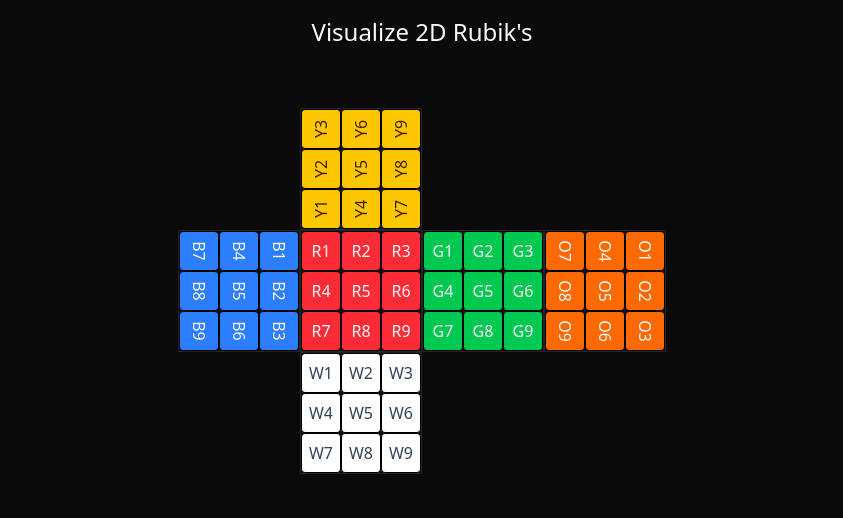
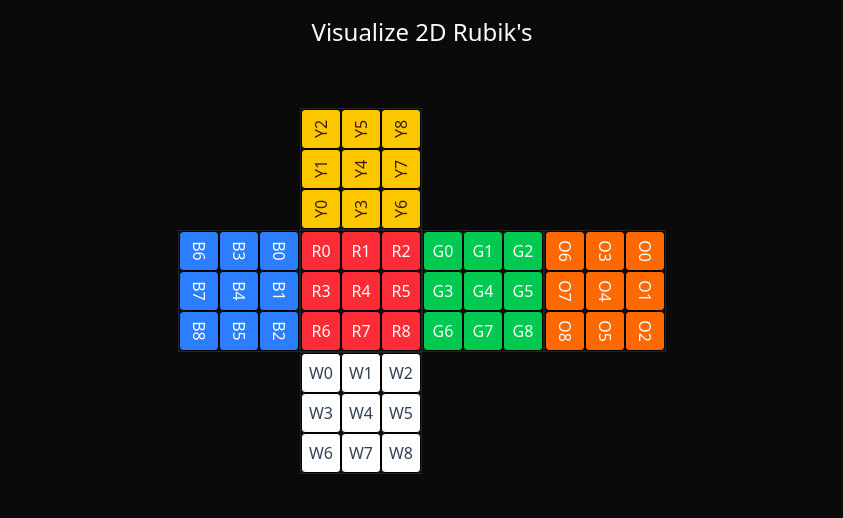
Before and after one commit to Davidaprilio/rubiks, a React (Vite) app: page / in a window 1280 px wide. Shown: the top 518 px of the page, without its empty margins (218-1061 px from the left). Built offline with nearby package versions, Linux system fonts and the light colour scheme.

Commit message:
make cubeState to facelet and binding to pieces and face class

```diff
--- /dev/null
+++ b/src/classes/models/face.ts
@@ -0,0 +1,92 @@
+import { CubeFace, mapCubeFaceByIndex, type FaceIndex, type KeyColors } from "@/consts/cube";
+import { Facelet } from "./facelet";
+import type { Rubiks } from "../rubiks";
+import { Piece } from "./piece";
+
+export class Face {
+    private _center: Facelet | null = null;
+    constructor(
+        readonly rubiks: Rubiks,
+        readonly index: FaceIndex,
+        readonly facelets: Facelet[] = [],
+    ) {}
+
+    get center() {
+        return this._center;
+    }
+
+    make() {
+        // set center is facelet odd
+        if (this.facelets.length % 2 === 1) {
+            this._center = this.facelets[Math.floor(this.facelets.length / 2)];
+        }
+
+        const indexCorners = this.getIndexCorners()
+        const colors = mapCubeFaceByIndex[this.index].adjacent!
+        const adjacents = this.rubiks.getFaceIndexAdjacent(this.index, [6,7,8])
+
+        const getFacelet = (faceI: number, i: number) => this.rubiks.facelets[CubeFace[colors[faceI]].faceIndex!][i]
+        const createCornerPiece = (fI: number, shiftI: number, popI: number) => {
+            const corner = new Piece();
+            corner.addFacelet(this.facelets[indexCorners[fI]]);
+            corner.addFacelet(getFacelet(shiftI, adjacents[shiftI]!.shift()!));
+            corner.addFacelet(getFacelet(popI, adjacents[popI]!.pop()!));
+            this.rubiks.addPieces(corner);
+        }
+        createCornerPiece(0, 0, 3) // TL
+        createCornerPiece(1, 1, 0) // TR
+        createCornerPiece(2, 3, 2) // BL
+        createCornerPiece(3, 2, 1) // BR
+
+        // create edges
+        const edges = this.getIndexEdges();
+        const createEdgesPiece = (index: number) => {
+            let indexs = edges[index]
+            if (index == 1 || index == 3) indexs = indexs.reverse();
+            indexs.forEach((i) => {
+                const edge = new Piece();
+                edge.addFacelet(this.facelets[i]);
+                edge.addFacelet(getFacelet(index, adjacents[index]!.shift()!));
+                this.rubiks.addPieces(edge);
+            });
+        }
+        createEdgesPiece(0); // top
+        createEdgesPiece(1); // right
+        createEdgesPiece(2); // bottom
+        createEdgesPiece(3); // left
+    }
+
+    addFacelet(color: KeyColors) {
+        const facelet = new Facelet(this.facelets.length.toString(), color);
+        facelet.face = this;
+        this.pushFacelet(facelet);
+        return facelet;
+    }
+
+    pushFacelet(facelet: Facelet) {
+        this.facelets.push(facelet);
+    }
+
+    toArray(): Facelet[] {
+        return [...this.facelets];
+    }
+
+    getIndexCorners(): [number, number, number, number] {
+        const size = this.rubiks.size;
+        return [0, (size-1), (size*size-size), (size*size-1)]
+    }
+
+    getIndexEdges(): [number[], number[], number[], number[]] {
+        const size = this.rubiks.size;
+        return [
+            [...Array(size-2).keys()].map(i => i+1), // top
+            [...Array(size-2).keys()].map(i => (size*(i+1))+size-1), // right
+            [...Array(size-2).keys()].map(i => (size*(size-1))+i+1), // bottom
+            [...Array(size-2).keys()].map(i => (size*(i+1))), // left
+        ]
+    }
+
+    [Symbol.iterator](): Iterator<Facelet> {
+        return this.facelets[Symbol.iterator]();
+    }
+}
--- /dev/null
+++ b/src/classes/models/facelet.ts
@@ -0,0 +1,43 @@
+import type { KeyColors } from "@/consts/cube";
+import type { Piece } from "./piece";
+import type { Face } from "./face";
+
+export type FaceletType = "corner" | "edge";
+
+export class Facelet {
+    private _piece: Piece | null = null;
+    private _face: Face | null = null;
+
+    constructor(
+        readonly id: string,
+        readonly color: KeyColors,
+    ) {}
+
+    get piece(): Piece | null {
+        return this._piece;
+    }
+
+    set piece(piece: Piece) {
+        this.setPiece(piece);
+    }
+
+    setPiece(piece: Piece) {
+        this._piece = piece;
+        piece.addFacelet(this);
+    }
+
+    get face(): Face | null {
+        return this._face;
+    }
+
+    set face(face: Face) {
+        if (this._face) {
+            throw new Error("Facelet already has a face");
+        }
+        this._face = face;
+    }
+
+    toString(): string {
+        return `${this.color}${this.id}`;
+    }
+}
--- /dev/null
+++ b/src/classes/models/piece.ts
@@ -0,0 +1,63 @@
+import type { Facelet } from "./facelet";
+
+export type PieceType = "corner" | "edge" | "center";
+const pieceLengthTypeMap: { [key: number]: PieceType } = {
+    1: "corner",
+    2: "edge",
+    3: "center"
+};
+
+export class Piece {
+    private facelets: Facelet[] = [];
+    private type: PieceType | null = null;
+    private _hash: string = '';
+
+    get hash(): string {
+        return this._hash;
+    }
+
+    private setHash() {
+        this._hash = this.facelets.sort((a, b) => a.toString().localeCompare(b.toString())).join("-");
+    }
+
+    constructor() {}
+
+    addFacelet(facelet: Facelet) {
+        if (this.facelets.length > 3) {
+            throw new Error("Cannot add more than 3 facelets to a piece.");
+        }
+        if (this.facelets.includes(facelet)) {
+            return false;
+        }
+        this.facelets.push(facelet);
+        if (facelet.piece === null) {
+            facelet.piece = this;
+        }
+        this.setHash();
+        return true;
+    }
+
+    getFacelets() {
+        return this.facelets;
+    }
+
+    getType(): PieceType {
+        return pieceLengthTypeMap[this.facelets.length];
+    }
+
+    setType() {
+        this.type = this.getType();
+    }
+
+    isCorner(): boolean {
+        return this.type === "corner";
+    }
+
+    isEdge(): boolean {
+        return this.type === "edge";
+    }
+
+    isCenter(): boolean {
+        return this.type === "center";
+    }
+}
--- a/src/classes/rubiks.ts
+++ b/src/classes/rubiks.ts
@@ -1,33 +1,68 @@
 import { CubeFace, mapCubeFaceByIndex, mapCubeFaceByName } from "@/consts/cube";
-import type { Colors, CubeFaceType, FaceIndex, FullRubiksNotation, KeyColors, KeyCubeFace, Notation, NotationLower } from "@/consts/cube";
+import type { Colors, CubeFaceType, FaceIndex, FullRubiksNotation, KeyCubeFace, Notation, NotationLower } from "@/consts/cube";
 import { getArrMatrixIndex, rotateMatrix } from "@/lib/utils";
+import { Face } from "./models/face";
+import type { Piece } from "./models/piece";
+import { Facelet } from "./models/facelet";
+const adjacentIndexMap = ['U', 'R', 'D', 'L'] as const;
 
 export class Rubiks {
     readonly debug;
-    private readonly size = 3;
-    private cubeState: KeyColors[][] = [];
+    readonly size = 3;
+    public facelets: Facelet[][] = [];
+    public faces: Face[] = [];
+    public pieces: Piece[] = [];
 
     constructor(options?: { debug?: boolean }) {
-        this.cubeState = Array.from({ length: 6 }, () => Array(this.size * this.size).fill(''));
         this.debug = options?.debug ?? false;
     }
 
     makeCubeState() {
-        this.cubeState = []
+        this.facelets = []
+        this.faces = []
         for (const key in CubeFace) {
             const face = CubeFace[key as Colors];
             if (face.faceIndex === null) continue; // Skip the base face
             // this.cubeState[face.faceIndex] = Array(9).fill(CubeFace[key as Colors].code)
-            this.cubeState[face.faceIndex] = Array.from({ length: this.size * this.size }, (_, k) => CubeFace[key as Colors].code + (k + 1)) as KeyColors[];
+            const faceInstance = new Face(this, face.faceIndex);
+            this.facelets[face.faceIndex] = Array.from({ length: this.size * this.size }, () => {
+                return faceInstance.addFacelet(face.code);
+            });
+            this.faces.push(faceInstance);
         }
-        return this.cubeState;
+
+        for (const face of this.faces) {
+            face.make();
+        }
+        return this.facelets;
+    }
+
+    getPiece(facelet: Facelet): Piece | undefined;
+    getPiece(piece: Piece|string): Piece | undefined;
+    getPiece(arg: Facelet | Piece | string): Piece | undefined {
+        return this.pieces.find(p => {
+            if (arg instanceof Facelet) {
+                return p.hash.includes(arg.toString())
+            };
+            if (typeof arg === "string") return p.hash === arg;
+            return p === arg;
+        });
+    }
+
+    addPieces(piece: Piece) {
+        if (this.pieces.some(p => p.hash === piece.hash)) return;
+        this.pieces.push(piece);
+    }
+
+    getFaceletAtFace(faceIndex: number) {
+        return this.facelets[faceIndex];
     }
 
     getState() {
-        if (this.cubeState.length === 0) {
+        if (this.facelets.length === 0) {
             this.makeCubeState();
         }
-        return JSON.parse(JSON.stringify(this.cubeState)) as KeyColors[][];
+        return this.facelets.map(face => face.map(facelet => facelet.toString()));
     }
 
     getAdjacentFaces(faceIndex: number): [KeyCubeFace, KeyCubeFace, KeyCubeFace, KeyCubeFace] | null {
@@ -65,7 +100,7 @@ export class Rubiks {
         }
         const selectedColor = adjacentFaces[sideToIndexMap[side]]
         const selectedFace = CubeFace[selectedColor]
-        const facePieces = this.cubeState[selectedFace.faceIndex!];
+        const facePieces = this.facelets[selectedFace.faceIndex!];
         let indexReflect = Array.from({ length: facePieces.length }, (_, i) => i);
 
         // centerFaceIndex genap U & R = clockwise | L & D = double-clockwise
@@ -89,6 +124,26 @@ export class Rubiks {
 
         const mappedPickPieceIndex = pickPieceIndex.map(index => indexReflectMap[index]);
         return mappedPickPieceIndex;
+    }
+
+    getFaceIndexAdjacent(index: FaceIndex, pick: number[]): (number[]|null)[] {
+        const adjacentFaces = this.getAdjacentFaces(index);
+        if (!adjacentFaces) return [];
+        return adjacentFaces.map((_, i) => {
+            return this.getPieceOfAdjacentFace(index, this.getIndexAdjacentCode(i)!, pick)!;
+        });
+    }
+
+    getIndexAdjacentCode(index: number): Exclude<Notation, 'B' | 'F'> | null {
+        return adjacentIndexMap[index] || null;
+    }
+
+    getFace(index: FaceIndex): Face | null {
+        return this.faces[index] || null;
+    }
+
+    getFaceByColor(color: KeyCubeFace): Face | null {
+        return this.getFace(CubeFace[color].faceIndex!);
     }
 
     /**
@@ -122,7 +177,7 @@ export class Rubiks {
      * Turns the Rubik's cube face based on the notation.
      */
     turnNotation(notation: Notation | NotationLower, clockwise: boolean = true) {
-        if (this.cubeState.length === 0) this.makeCubeState();
+        if (this.facelets.length === 0) this.makeCubeState();
 
         switch (notation) {
             case 'U':
@@ -155,7 +210,7 @@ export class Rubiks {
     }
 
     rotateFace(faceIndex: number, clockwise: boolean = true, withMiddle: boolean = true) {
-        this.cubeState[faceIndex] = rotateMatrix(this.cubeState[faceIndex], this.size, clockwise);
+        this.facelets[faceIndex] = rotateMatrix(this.facelets[faceIndex], this.size, clockwise);
         this.pivotFace(faceIndex, clockwise);
         if (withMiddle) {
             this.pivotFace(faceIndex, clockwise, 1);
@@ -183,7 +238,7 @@ export class Rubiks {
         // side faces rotation
         const adjacent = this.getAdjacentFaces(faceIndex);
         if (adjacent) {
-            let tmpPieces: [number, KeyColors][] = [];
+            let tmpPieces: [number, Facelet][] = [];
             if (!clockwise) {
                 adjacent.reverse();
                 adjacent.unshift(adjacent.pop()!); // Move last to first
@@ -210,7 +265,7 @@ export class Rubiks {
                 if (index === 0) {
                     const lastAdjacent = 3
                     const lastFaceIndex = CubeFace[arrAdjacent[3]].faceIndex!
-                    tmpPieces = getArrMatrixIndex(this.cubeState[lastFaceIndex], dirMove(lastAdjacent), this.size, matrixIndex);
+                    tmpPieces = getArrMatrixIndex(this.facelets[lastFaceIndex], dirMove(lastAdjacent), this.size, matrixIndex);
                     this.logger.log('initial tmpPieces:', tmpPieces, {
                         lastAdjacent,
                         color: arrAdjacent[lastAdjacent],
@@ -218,7 +273,7 @@ export class Rubiks {
                     });
                 }
                 const sideFaceIndex = CubeFace[adjacentFaceName].faceIndex!
-                const safePieces = getArrMatrixIndex(this.cubeState[sideFaceIndex], dirMove(index), this.size, matrixIndex);
+                const safePieces = getArrMatrixIndex(this.facelets[sideFaceIndex], dirMove(index), this.size, matrixIndex);
                 this.logger.log('safePieces:', safePieces);
                 if (clockwise && (index === 0 || index === 2)) {
                     tmpPieces.reverse();
@@ -228,7 +283,7 @@ export class Rubiks {
                     tmpPieces.reverse();
                 }
                 tmpPieces.forEach(([, color], i) => {
-                    this.cubeState[sideFaceIndex][safePieces[i][0]] = color;
+                    this.facelets[sideFaceIndex][safePieces[i][0]] = color;
                 });
                 tmpPieces = safePieces;
             });
@@ -238,13 +293,13 @@ export class Rubiks {
     }
 
     printState() {
-        if (this.cubeState.length === 0) {
+        if (this.facelets.length === 0) {
             this.makeCubeState();
         }
         console.log('Current Cube State:');
         let faceStatePosition = '';
-        for (let i = 0; i < this.cubeState.length; i++) {
-            faceStatePosition += `${i} ${mapCubeFaceByIndex[i].code[0]}: ${this.cubeState[i].join(' ')}\n`;
+        for (let i = 0; i < this.facelets.length; i++) {
+            faceStatePosition += `${i} ${mapCubeFaceByIndex[i].code[0]}: ${this.facelets[i].join(' ')}\n`;
         }
 
         console.log(faceStatePosition);
@@ -253,9 +308,9 @@ export class Rubiks {
         //       | U(Y) |
         // L(B) | F(R) | R(G) | B(O)
         //     | D(W) |
-        const emptySpace = Array(this.size).fill(' '.repeat(this.cubeState[0][0].length)).join(' ');
+        const emptySpace = Array(this.size).fill(' '.repeat(this.size * this.size)).join(' ');
 
-        const getStateByName = (name: CubeFaceType['name']) => [...this.cubeState[mapCubeFaceByName[name].faceIndex!]];
+        const getStateByName = (name: CubeFaceType['name']) => [...this.facelets[mapCubeFaceByName[name].faceIndex!]];
         const c2dArr = [
             [null, rotateMatrix(getStateByName('Up'), this.size, false), null, null],
             [rotateMatrix(getStateByName('Left'), this.size, true), getStateByName('Front'), getStateByName('Right'), rotateMatrix(getStateByName('Back'), this.size, true)],
--- a/src/pages/visualize2d.tsx
+++ b/src/pages/visualize2d.tsx
@@ -1,12 +1,14 @@
+import type { Facelet } from "@/classes/models/facelet";
 import { Rubiks } from "@/classes/rubiks";
 import { Rubiks3x3Solver } from "@/classes/solvers/Rubiks3x3.solver";
-import type { KeyColors, Notation, NotationDouble, NotationInverse } from "@/consts/cube";
+import type { Notation, NotationDouble, NotationInverse } from "@/consts/cube";
 import { cn } from "@/lib/utils";
 import { useEffect, useRef, useState } from "react";
 
 declare global {
     interface Window {
         solver: Rubiks3x3Solver;
+        rubiks: Rubiks;
     }
 }
 
@@ -34,22 +36,23 @@ const notations: Record<Notation|NotationInverse|NotationDouble, string> = {
 export default function Visualize2D() {
     const rubiksRef = useRef<Rubiks>(null!);
     const solverRef = useRef<Rubiks3x3Solver>(null!);
-    const [cubeState, setCubeState] = useState<KeyColors[][]>([[], [], [], [], [], []]);
+    const [faceletsState, setFaceletsState] = useState<Facelet[][]>([[], [], [], [], [], []]);
 
     useEffect(() => {
         const rubiks = new Rubiks();
         rubiksRef.current = rubiks;
         rubiks.makeCubeState(); // initialize cube state
         console.log('rubiks', rubiks.getState());
-        setCubeState(rubiks.getState()); // snapshot awal
+        setFaceletsState(rubiks.facelets); // snapshot awal
 
         const solver = new Rubiks3x3Solver(rubiks);
         solverRef.current = solver;
         window.solver = solver;
+        window.rubiks = rubiks;
     }, []);
 
     // panggil ini setiap selesai melakukan move pada rubiksRef.current
-    const refreshCubeState = () => setCubeState(rubiksRef.current.getState());
+    const refreshCubeState = () => setFaceletsState(rubiksRef.current.facelets);
 
     function turnCube(notation: Notation) {
         if (rubiksRef.current) {
@@ -66,19 +69,19 @@ export default function Visualize2D() {
                 <div className="grid grid-rows-3 mx-auto w-fit mb-10">
                     <div className="grid grid-cols-4 w-fit">
                         <div></div>
-                        <Face pieces={cubeState[2]} className="-rotate-90" />
+                        <Face pieces={faceletsState[2]} className="-rotate-90" />
                         <div></div>
                         <div></div>
                     </div>
                     <div className="grid grid-cols-4 w-fit">
-                        <Face pieces={cubeState[4]} className="rotate-90" />
-                        <Face pieces={cubeState[0]} className="" />
-                        <Face pieces={cubeState[1]} className="" />
-                        <Face pieces={cubeState[3]} className="rotate-90" />
+                        <Face pieces={faceletsState[4]} className="rotate-90" />
+                        <Face pieces={faceletsState[0]} className="" />
+                        <Face pieces={faceletsState[1]} className="" />
+                        <Face pieces={faceletsState[3]} className="rotate-90" />
                     </div>
                     <div className="grid grid-cols-4 w-fit">
                         <div></div>
-                        <Face pieces={cubeState[5]} />
+                        <Face pieces={faceletsState[5]} />
                         <div></div>
                         <div></div>
                     </div>
@@ -104,25 +107,32 @@ export default function Visualize2D() {
     )
 }
 
-function Face(props: { pieces: string[], className?: string }) {
+function Face(props: { pieces: Facelet[], className?: string }) {
     return (
         <div className={cn('border grid grid-cols-3', props.className)}>
-            {props.pieces.map((color, index) => (
-                <Piece key={index} className={cn({
-                    'bg-red-500': color.startsWith('R'),
-                    'bg-blue-500': color.startsWith('B'),
-                    'bg-green-500': color.startsWith('G'),
-                    'bg-yellow-400 text-yellow-950': color.startsWith('Y'),
-                    'bg-orange-500': color.startsWith('O'),
-                    'bg-white text-slate-700': color.startsWith('W'),
-                })} value={color} />
+            {props.pieces.map((facelet, index) => (
+                <FaceletEl
+                    key={index}
+                    value={facelet.toString()}
+                    onClick={() => console.log(facelet)}
+                    className={cn({
+                        'bg-red-500': facelet.color.startsWith('R'),
+                        'bg-blue-500': facelet.color.startsWith('B'),
+                        'bg-green-500': facelet.color.startsWith('G'),
+                        'bg-yellow-400 text-yellow-950': facelet.color.startsWith('Y'),
+                        'bg-orange-500': facelet.color.startsWith('O'),
+                        'bg-white text-slate-700': facelet.color.startsWith('W'),
+                    })}
+                />
             ))}
         </div>
     );
 }
 
-function Piece(props: { className: string, value: string }) {
+function FaceletEl(props: { className: string, value: string, onClick: () => void }) {
     return (
-        <div className={cn('size-10 border border-black rounded flex items-center justify-center', props.className)}>{props.value}</div>
+        <div className={cn('size-10 border border-black rounded flex items-center justify-center', props.className)} onClick={props.onClick}>
+            {props.value}
+        </div>
     );
 }
--- a/tsconfig.app.json
+++ b/tsconfig.app.json
@@ -19,7 +19,7 @@
     "strict": true,
     "noUnusedLocals": true,
     "noUnusedParameters": true,
-    "erasableSyntaxOnly": true,
+    // "erasableSyntaxOnly": true,
     "noFallthroughCasesInSwitch": true,
     "noUncheckedSideEffectImports": true,
 
```
